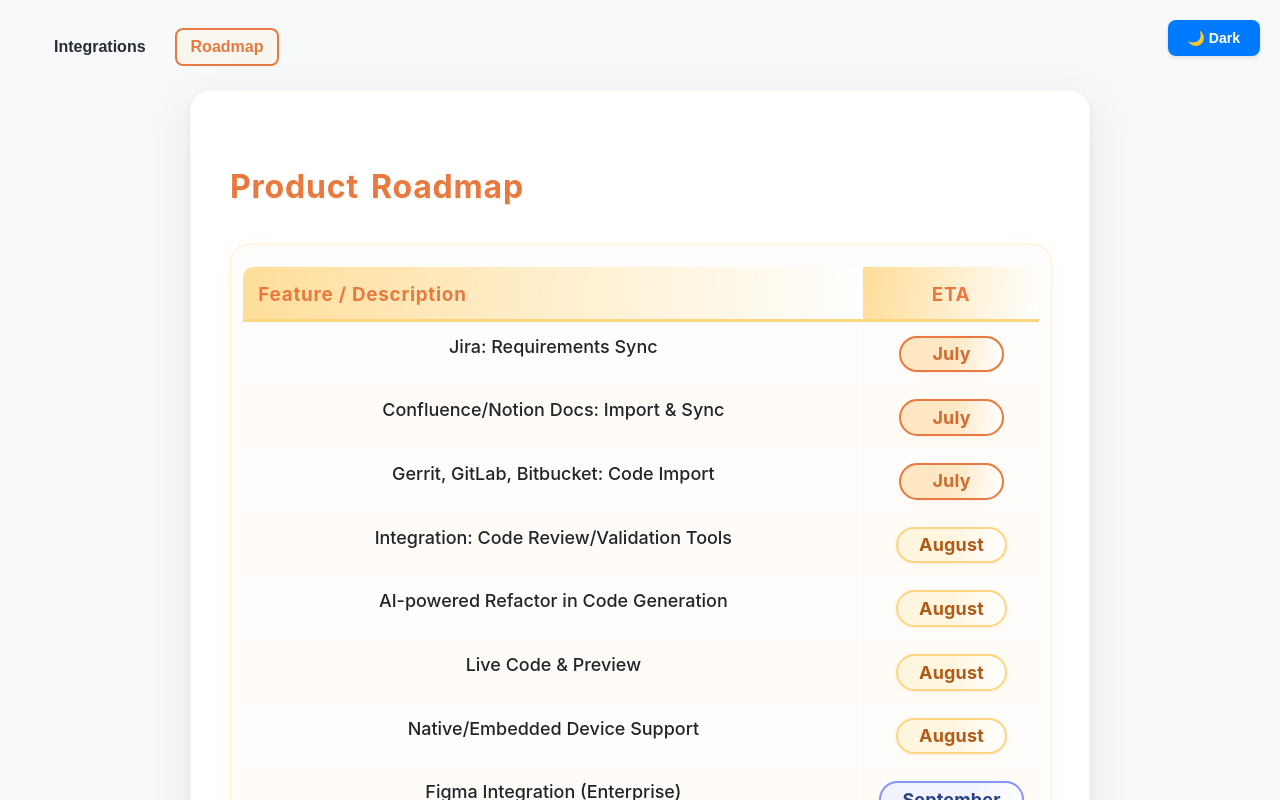
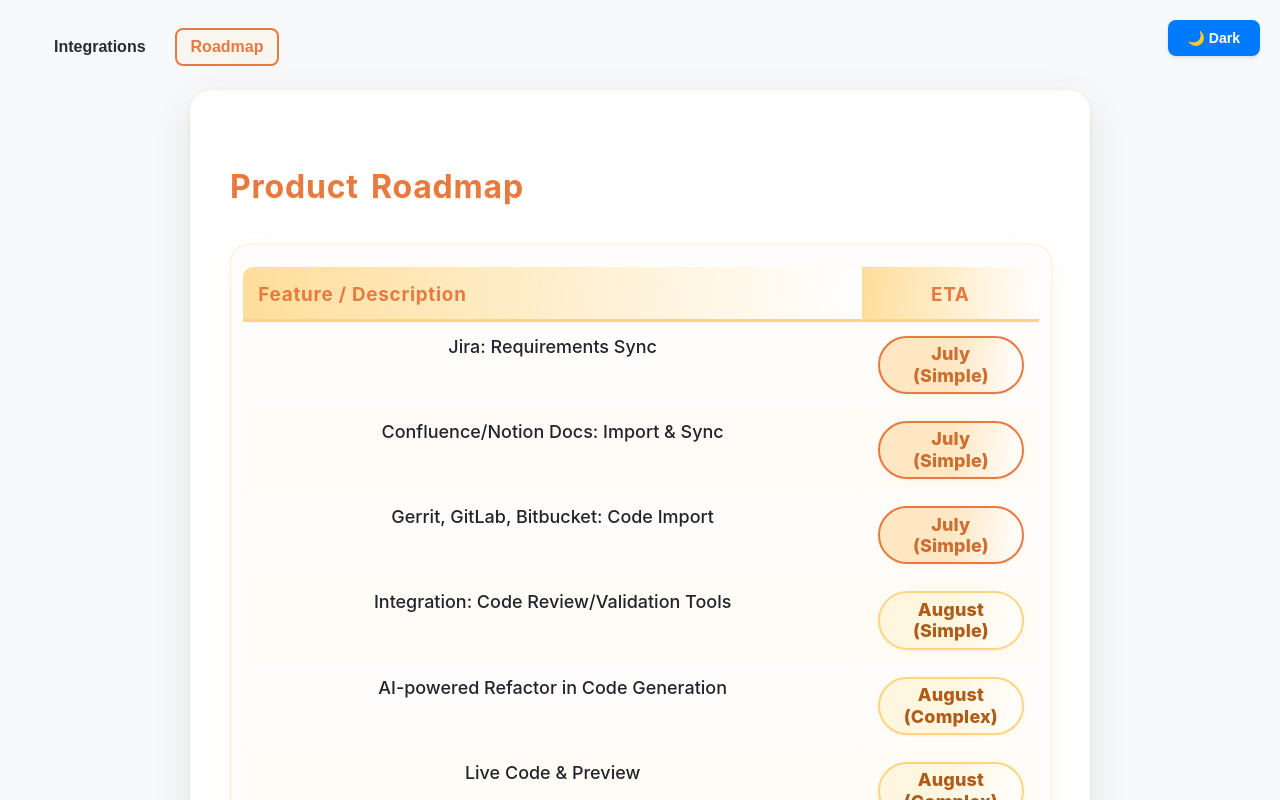
Before and after one commit to Workflow-Manager-admin/kavia-integration--roadmap-showcase-99667-aa5f64f7, a React (Create React App) app in the folder react_js_frontend/: page / in a window 1280 px wide. Both pictures are taken after a click on the button "Roadmap". Shown: the top 800 px of the page. Built offline with nearby package versions, Linux system fonts and the light colour scheme; the HTML template or start-up script is replaced by a standard one.

Commit message:
CheckPoint

```diff
--- a/react_js_frontend/src/App.css
+++ b/react_js_frontend/src/App.css
@@ -313,6 +313,21 @@
   color: #E87A41;
   transition: transform 0.13s, background 0.22s, border 0.16s;
 }
+/* Badge distinction for simple and complex features */
+.roadmap-eta-simple {
+  background: linear-gradient(100deg, #E4FFD3 60%, #fffffff8 100%);
+  border-color: #77e841;
+  color: #288727;
+  /* greenish badge, more optimistic */
+  font-weight: 800;
+}
+.roadmap-eta-complex {
+  background: linear-gradient(101deg, #ffe0e0 50%, #fff 100%);
+  border-color: #f66;
+  color: #842020;
+  /* reddish badge, subtly more intense for "complex" */
+  font-weight: 800;
+}
 
 /* Custom ETA badges for months */
 .roadmap-eta-july {
--- a/react_js_frontend/src/RoadmapSlide.js
+++ b/react_js_frontend/src/RoadmapSlide.js
@@ -4,76 +4,96 @@ import React from "react";
 function RoadmapSlide() {
   /**
    * Displays the product roadmap as a modern, professional table suitable for slide decks.
-   * Columns: Feature/Description, ETA ("July", "August", "September" grouped by complexity).
+   * Columns: Feature/Description, ETA ("July (Simple)", "August (Simple/Complex)", "September (Complex)" based on complexity).
    */
-  // Features grouped by complexity and assigned month ETA:
-  // July: Simpler features
-  // August: Medium complexity
-  // September: Complex/custom/enterprise features
+  // Features now explicitly marked as 'Simple' or 'Complex', and assigned ETA accordingly.
   const roadmapRows = [
     {
       desc: "Jira: Requirements Sync",
-      eta: "July"
+      eta: "July (Simple)",
+      simpleOrComplex: "simple"
     },
     {
       desc: "Confluence/Notion Docs: Import & Sync",
-      eta: "July"
+      eta: "July (Simple)",
+      simpleOrComplex: "simple"
     },
     {
       desc: "Gerrit, GitLab, Bitbucket: Code Import",
-      eta: "July"
+      eta: "July (Simple)",
+      simpleOrComplex: "simple"
     },
     {
       desc: "Integration: Code Review/Validation Tools",
-      eta: "August"
+      eta: "August (Simple)",
+      simpleOrComplex: "simple"
     },
     {
       desc: "AI-powered Refactor in Code Generation",
-      eta: "August"
+      eta: "August (Complex)",
+      simpleOrComplex: "complex"
     },
     {
       desc: "Live Code & Preview",
-      eta: "August"
+      eta: "August (Complex)",
+      simpleOrComplex: "complex"
     },
     {
       desc: "Native/Embedded Device Support",
-      eta: "August"
+      eta: "August (Complex)",
+      simpleOrComplex: "complex"
     },
     {
       desc: "Figma Integration (Enterprise)",
-      eta: "September"
+      eta: "September (Complex)",
+      simpleOrComplex: "complex"
     },
     {
       desc: "AWS Connect, Terraform Integration",
-      eta: "September"
+      eta: "September (Complex)",
+      simpleOrComplex: "complex"
     },
     {
       desc: "Smart Extraction: User Stories from Figma",
-      eta: "September"
+      eta: "September (Complex)",
+      simpleOrComplex: "complex"
     },
     {
       desc: "Enterprise Custom Plan-phase Refactoring",
-      eta: "September"
+      eta: "September (Complex)",
+      simpleOrComplex: "complex"
     },
     {
       desc: "Predefined Workflows: Plan · Design · Code",
-      eta: "September"
+      eta: "September (Complex)",
+      simpleOrComplex: "complex"
     },
     {
       desc: "Test Execution: Custom Tool Integration",
-      eta: "September"
+      eta: "September (Complex)",
+      simpleOrComplex: "complex"
     },
     {
       desc: "Test Case Export to Enterprise Tools",
-      eta: "September"
+      eta: "September (Complex)",
+      simpleOrComplex: "complex"
     }
   ];
 
-  // Color helper for ETA badge
+  // Helper to match the month for color class
   const etaBadgeColor = (eta) => {
-    if (eta === "July") return "roadmap-eta-july";
-    if (eta === "August") return "roadmap-eta-august";
-    if (eta === "September") return "roadmap-eta-september";
+    // Extract month (first word)
+    const month = eta.split(" ")[0].toLowerCase();
+    if (month === "july") return "roadmap-eta-july";
+    if (month === "august") return "roadmap-eta-august";
+    if (month === "september") return "roadmap-eta-september";
+    return "";
+  };
+
+  // NEW: Helper for simple/complex styling
+  const etaBadgeStyle = (type) => {
+    if (type === "simple") return "roadmap-eta-simple";
+    if (type === "complex") return "roadmap-eta-complex";
     return "";
   };
 
@@ -92,8 +112,13 @@ function RoadmapSlide() {
             {roadmapRows.map((row, i) => (
               <tr className="roadmap-table-row" key={i}>
                 <td className="roadmap-td desc">{row.desc}</td>
-                <td className={`roadmap-td eta`}>
-                  <span className={`roadmap-eta-badge ${etaBadgeColor(row.eta)}`} aria-label={row.eta}>
+                <td className="roadmap-td eta">
+                  <span
+                    className={
+                      `roadmap-eta-badge ${etaBadgeColor(row.eta)} ${etaBadgeStyle(row.simpleOrComplex)}`
+                    }
+                    aria-label={row.eta}
+                  >
                     {row.eta}
                   </span>
                 </td>
```
Also changed, not shown: 1 other file (tests, documents, lock files or other folders).
